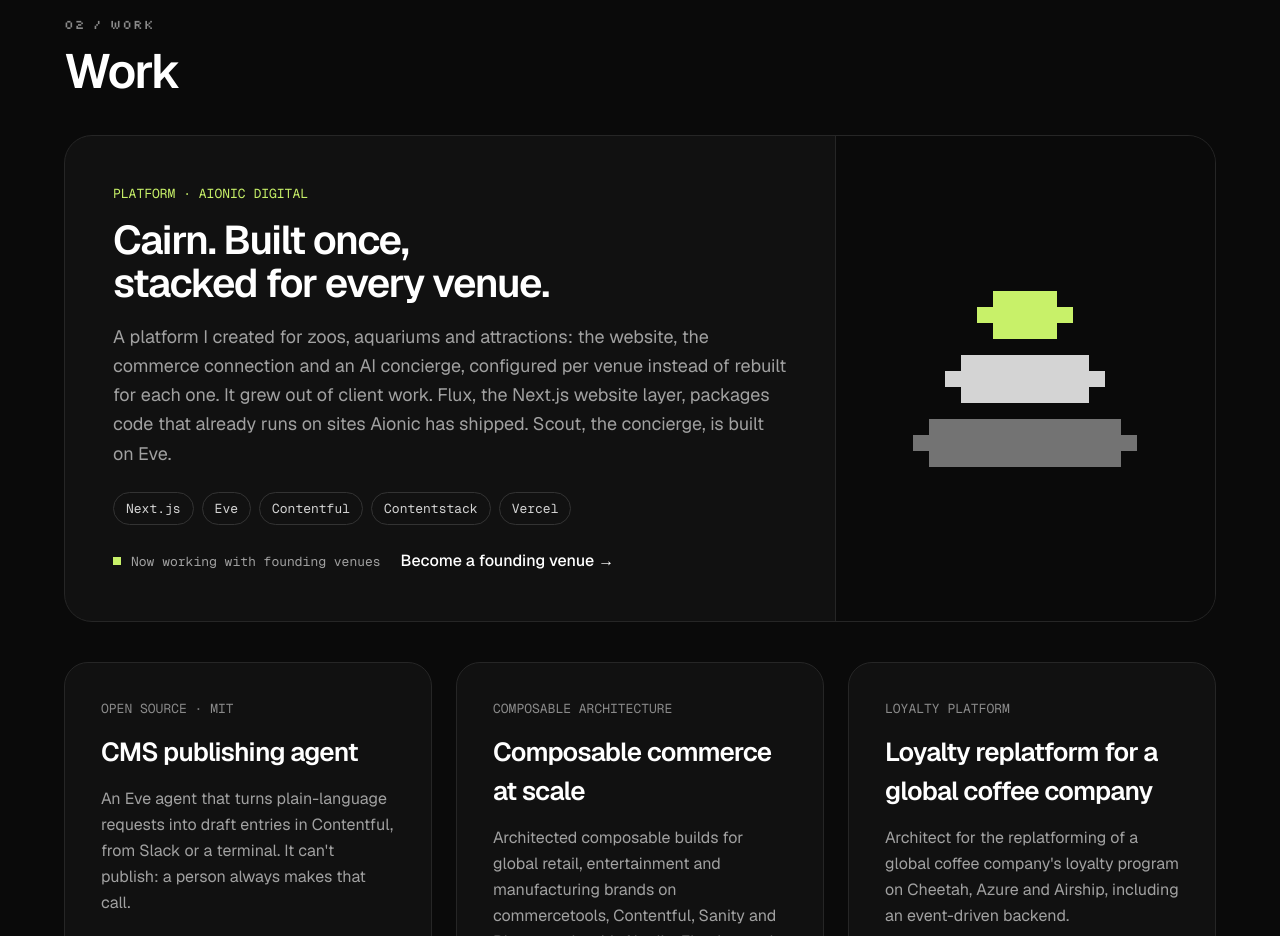
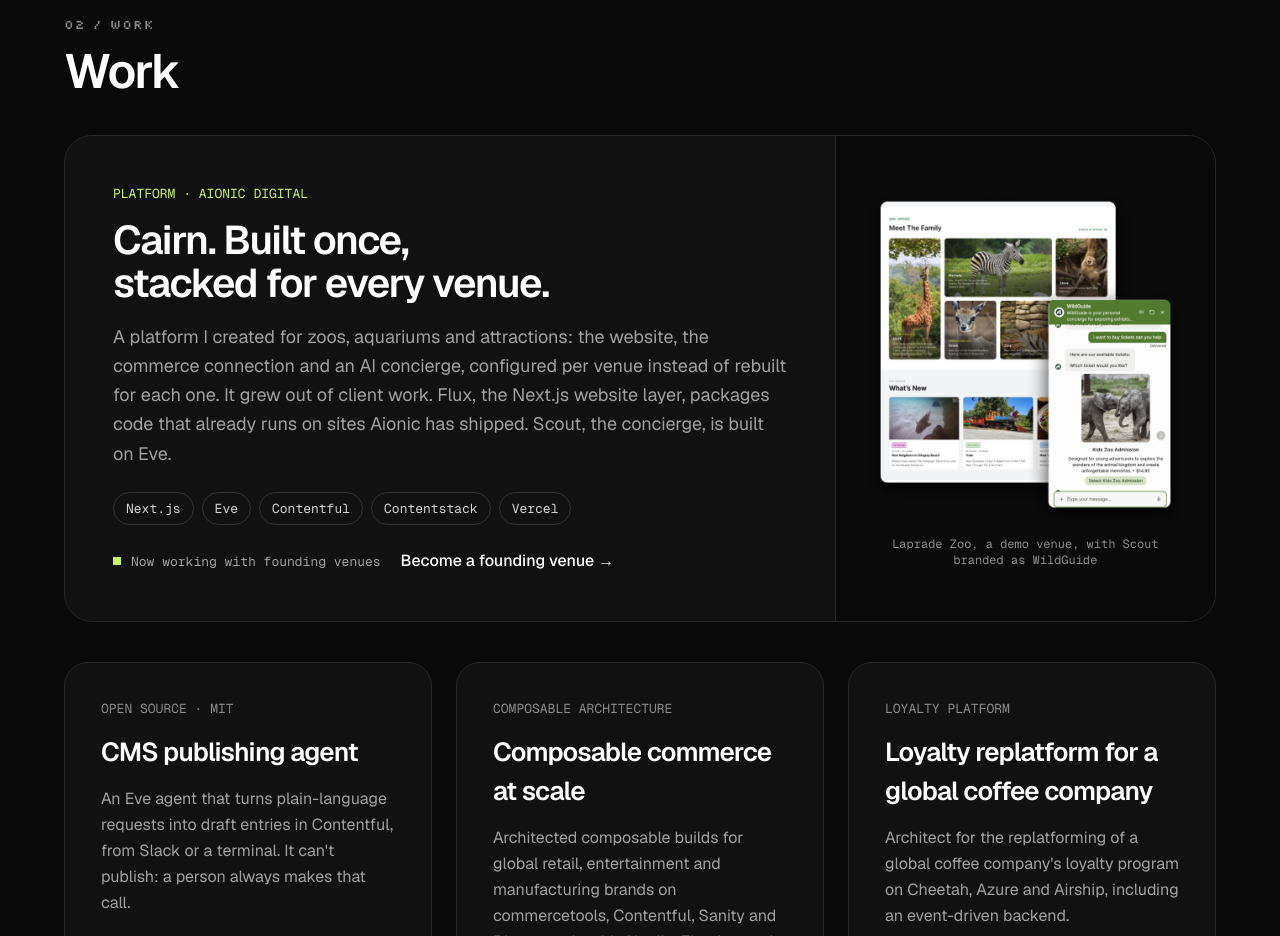
Before and after one commit to ybenjami/yaronbenjamin, a Next.js app: page / in a window 1280 px wide. Shown: the part 2000-2936 px from the top of the page. Built offline with nearby package versions, Linux system fonts and the light colour scheme.

Commit message:
Show the Laprade demo with Scout on the Cairn card
Co-Authored-By: Claude Opus 5.5 <noreply@anthropic.com>
Claude-Session: https://claude.ai/code/session_011ZvUheV2B42wfPoETeko9u

```diff
--- a/app/page.tsx
+++ b/app/page.tsx
@@ -1,6 +1,5 @@
 import Image from 'next/image'
 import Link from 'next/link'
-import { PixelCairn } from '@/components/pixel-cairn'
 import { Reveal } from '@/components/reveal'
 import { Container, MonoLabel, PillLink, PixelLabel, SectionHeading, Tag } from '@/components/ui'
 import { WritingList } from '@/components/writing-list'
@@ -159,9 +158,19 @@ export default function Home() {
                 </a>
               </div>
             </div>
-            <div className="flex min-h-[320px] flex-[1_1_380px] items-center justify-center border-line bg-ink max-[979px]:border-t min-[980px]:border-l">
-              <PixelCairn width={224} className="transition-transform duration-500 group-hover:-translate-y-1" />
-            </div>
+            <figure className="flex flex-[1_1_380px] flex-col items-center justify-center gap-4 border-line bg-ink p-6 max-[979px]:border-t min-[980px]:border-l md:p-8">
+              <Image
+                src="/cairn/laprade-scout.jpg"
+                alt="Laprade Zoo, a demo venue, with Scout open as WildGuide, offering a guest a Kids Zoo Admission ticket"
+                width={1500}
+                height={1573}
+                sizes="(min-width: 980px) 460px, 100vw"
+                className="h-auto w-full max-w-[520px] transition-transform duration-500 group-hover:-translate-y-1"
+              />
+              <figcaption className="text-center font-mono text-xs text-subtle">
+                Laprade Zoo, a demo venue, with Scout branded as WildGuide
+              </figcaption>
+            </figure>
           </div>
           </Reveal>
 
```
Also changed, not shown: public/cairn/laprade-scout.jpg (added).
